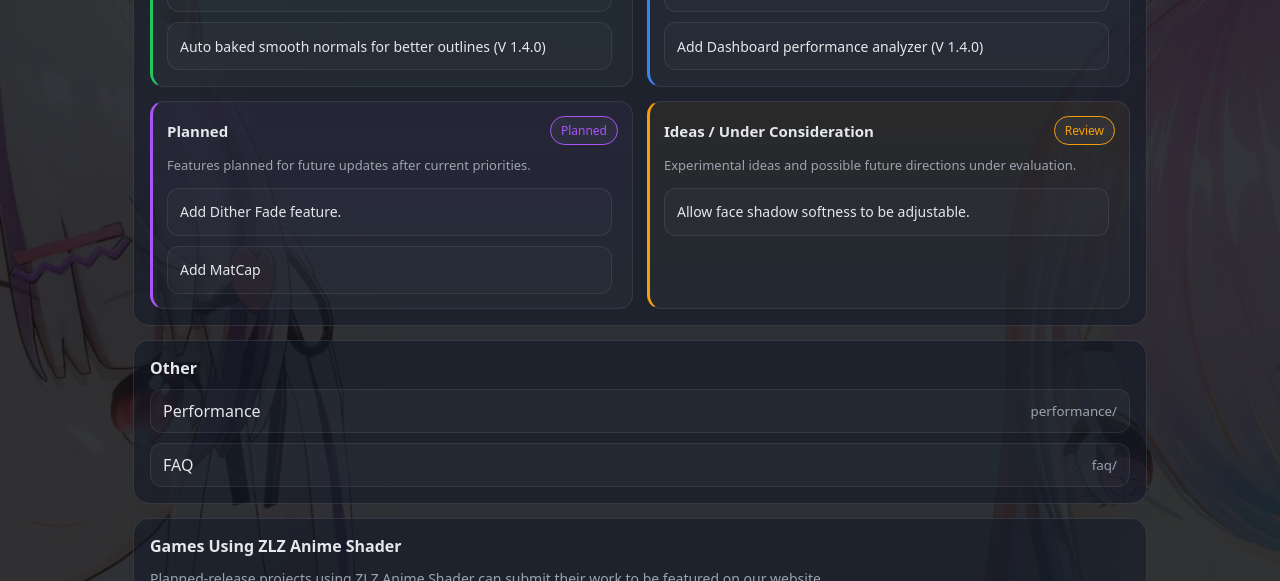
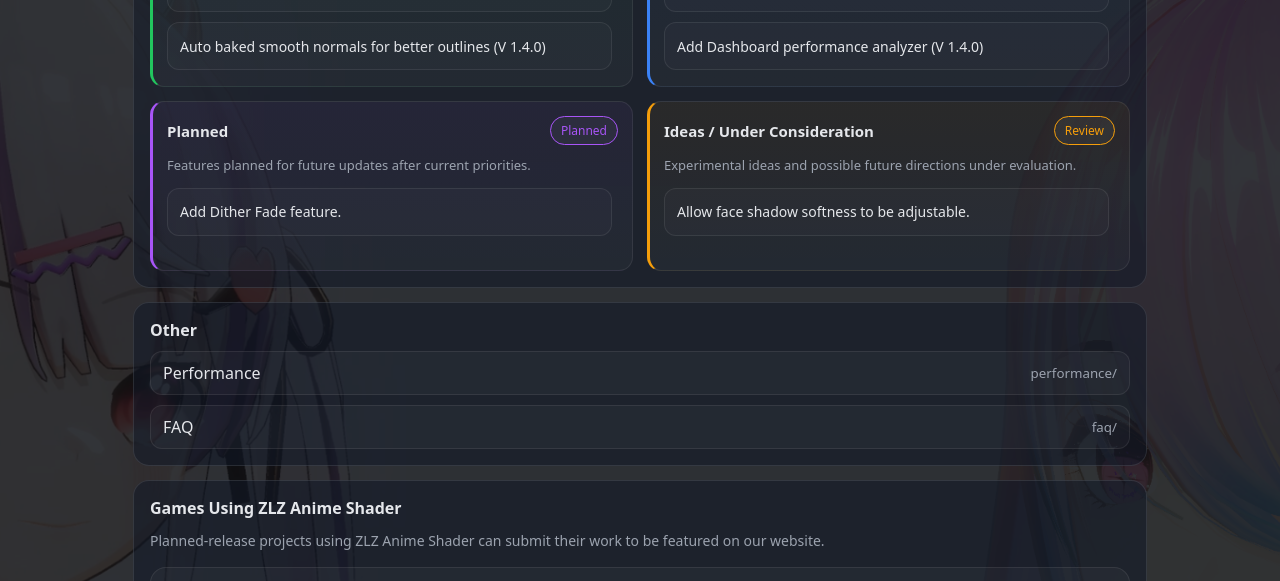
Before and after one commit to zlz-studio/zlz-studio.github.io, a Jekyll site: the page built from index.html, in a window 1280 px wide and 900 px high, scrolled down 2035 px, cut to the strip 0-581 px from the top of the window. Built offline with Jekyll 4.4.1, drawn with Linux system fonts in a browser that asks for light colours.

Commit message:
Update index.html

```diff
--- a/index.html
+++ b/index.html
@@ -730,7 +730,6 @@
 
             <div class="roadmapList">
               <div class="roadmapSlot">Add Dither Fade feature.</div>
-              <div class="roadmapSlot">Add MatCap</div>
             </div>
           </div>
 
```
